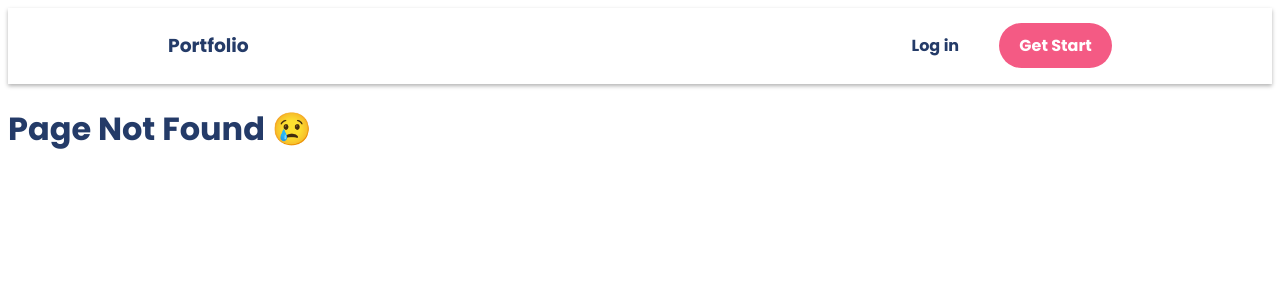
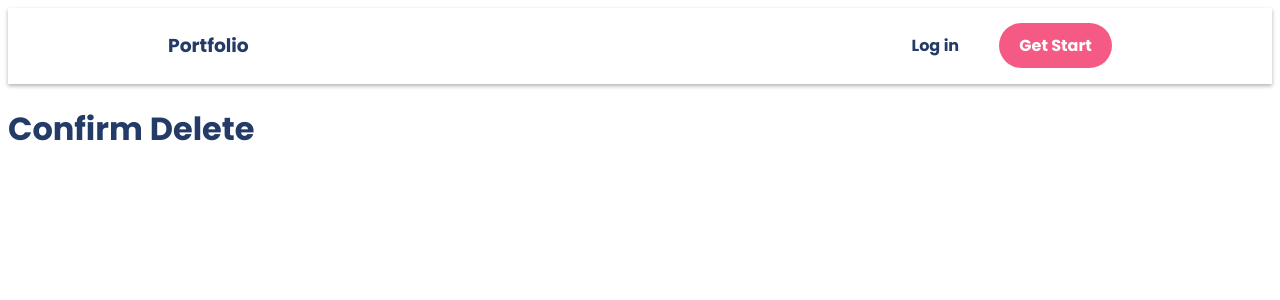
Before and after one commit to Mona96M/Portfolio-Frontend, a React (Vite) app: page /confirm-delete/1 in a window 1280 px wide. Before the commit this address had no page. Shown: the top 300 px of the page. Built offline with nearby package versions, Linux system fonts and the light colour scheme.

Commit message:
Add Delete Personalinfo functionality

```diff
--- a/src/App.jsx
+++ b/src/App.jsx
@@ -6,11 +6,11 @@ import Login from './pages/Login'
 import PortofolioAdd from './pages/PortofolioAdd'
 import PortfolioDetails from './pages/PortfolioDetails'
 import NotFound from './pages/NotFound'
-import PersonalEdit from './pages/PersonalEdit'
 import EducationEdit from './pages/EducationEdit'
 import SkillEdit from './pages/SkillEdit'
 import ProjectEdit from './pages/ProjectEdit'
 import PersonalInfoEdit from './pages/PersonalEdit'
+import DeletePersonalInfo from './pages/DeletePersonalInfo'
 
 function App() {
     return (
@@ -25,6 +25,7 @@ function App() {
             <Route path='/education/:id/edit' element={<EducationEdit/>} />
             <Route path='/skill/:id/edit' element={<SkillEdit/>} />
             <Route path='/project/:id/edit' element={<ProjectEdit/>} />
+            <Route path='/confirm-delete/:id' element={<DeletePersonalInfo />} />
             <Route path='*' element={<NotFound/>} />
         </Routes>
     </Router>
--- /dev/null
+++ b/src/pages/DeletePersonalInfo.jsx
@@ -0,0 +1,11 @@
+import React from 'react'
+
+function DeletePersonalInfo() {
+    return (
+    <div>
+        <h1>Confirm Delete</h1>
+    </div>
+    )
+}
+
+export default DeletePersonalInfo
--- a/src/pages/PersonalEdit.jsx
+++ b/src/pages/PersonalEdit.jsx
@@ -30,7 +30,10 @@ function PersonalInfoEdit() {
             `http://127.0.0.1:8000/api/personalinfo/${id}/`,
             { personalData}
         )
-        navigate(`/portofolio/${id}`)
+        navigate(`/portfolio/${id}`)
+    }
+    function handleDelete() {
+        navigate(`/confirm-delete/${id}`)
     }
 
     return (
@@ -41,6 +44,7 @@ function PersonalInfoEdit() {
                 setPersonalData={setPersonalData}
                 handleSubmit={handleSubmit}
             />
+            <button onClick={handleDelete}>Delete</button>
         </div>
     )
 }
```
